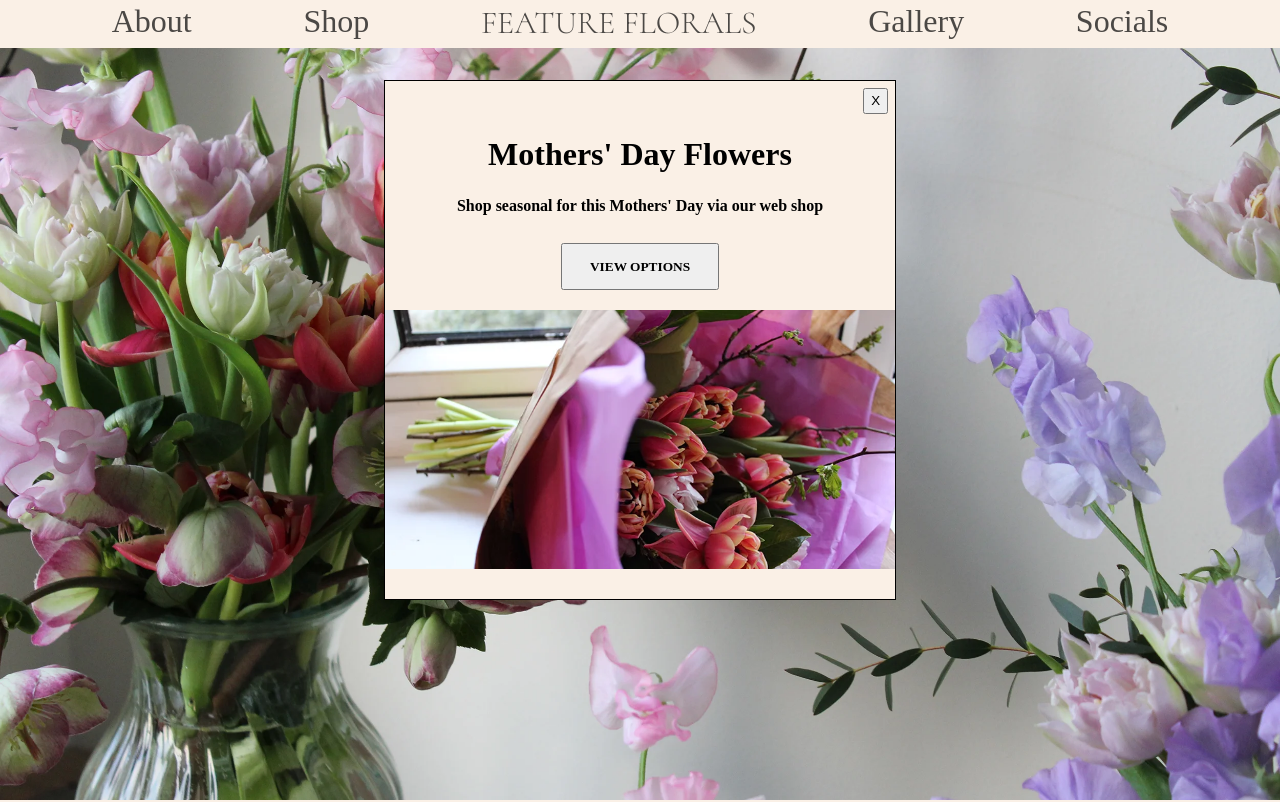
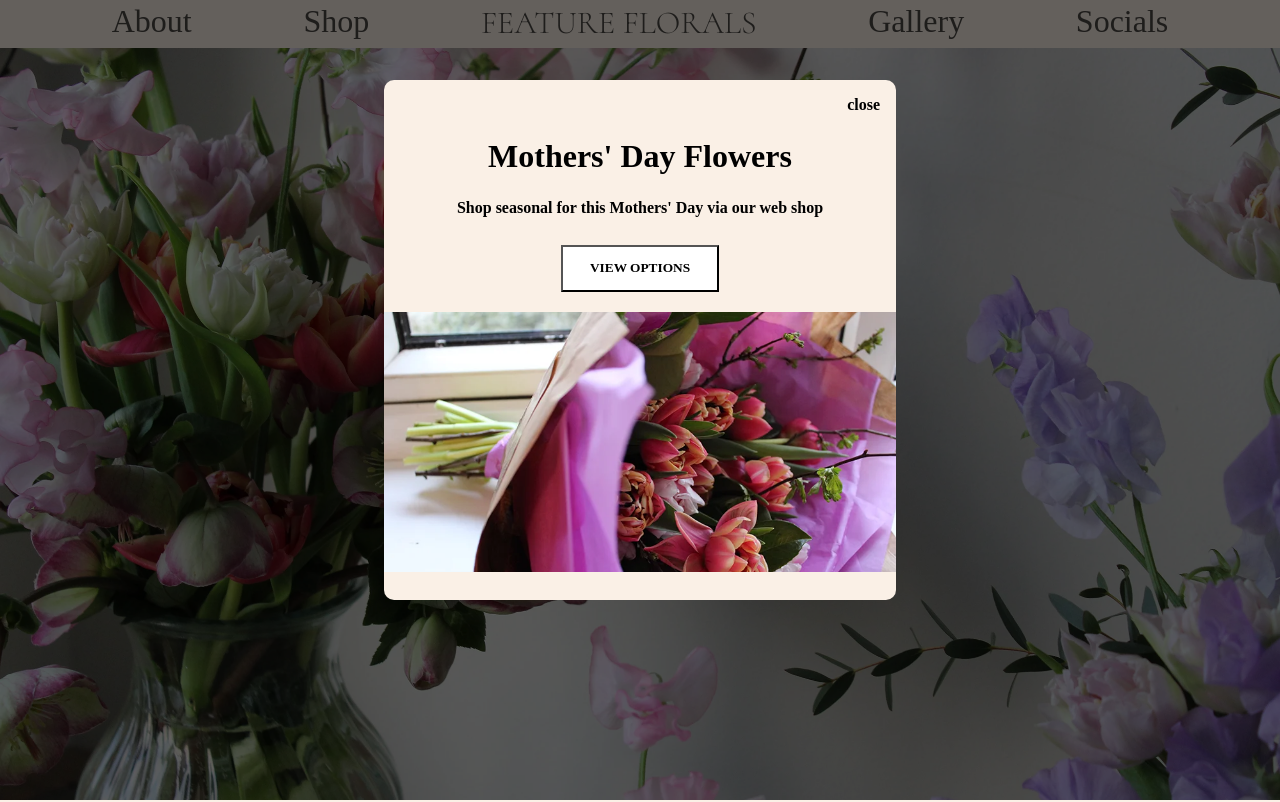
Before and after one commit to aPatient97/featureflorals2.0, a React (Create React App) app in the folder client/: page / in a window 1280 px wide. Shown: the top 802 px of the page. Built offline with nearby package versions, Linux system fonts and the light colour scheme; no server answers; a web font is replaced by a local one.

Commit message:
updated modal

```diff
--- a/client/src/components/MothersDay/index.js
+++ b/client/src/components/MothersDay/index.js
@@ -13,20 +13,21 @@ function MothersDay({setMothersDay}) {
     }
 
   return (
+   <>
         <div className="flex">
             <div className="md-popout">
-        <button onClick={closeModal} className='close-modal'>X</button>
+                <p onClick={closeModal} className='close-modal'>close</p>
                 <h1>Mothers' Day Flowers</h1>
                 <p>Shop seasonal for this Mothers' Day via our web shop</p>
                 <Link to='/shop'>
                     <button onClick={goToShop} className='buy-btn'>view options</button>
                 </Link>
-        <div className="modal-pic">
-
-        </div>
-
+                <div className="modal-pic"></div>
             </div>
         </div>
+        <div className="fader">
+        </div>
+   </>
 
 
   )
--- a/client/src/components/MothersDay/style.css
+++ b/client/src/components/MothersDay/style.css
@@ -4,23 +4,31 @@
     flex-direction: column;
     /* justify-content: center; */
     align-items: center;
-    border: solid 1px black;
+    /* border: solid 1px black; */
     background-color: linen;
     width: 40vw;
     height: 65vh;
     top: 10vh;
     /* color: white; */
-
+    border-radius: 10px;
+    z-index: 110;
 }
 
 .close-modal {
     /* justify-self: flex-end;
     align-self: flex-end; */
-    width: 5%;
-    height: 5%;
+    /* width: 5%;
+    height: 5%; */
     place-self: flex-end;
-    margin: 0.5em;
+    margin: 0.5em 0.5em 0em 0.5em;
     cursor: pointer;
+    border-radius: 50%;
+    /* border: solid 1px black; */
+    font-size: 1em;
+}
+
+.close-modal:hover {
+    text-decoration: underline;
 }
 
 .md-popout h1, .md-popout p {
@@ -51,13 +59,12 @@ button.buy-btn {
     text-transform: uppercase;
     cursor: pointer;
     margin: 1.5em;
+    background: white;
 
 }
 
 button.buy-btn:hover {
-    background-color: var(--background);
-    background-color: white;
-
+    background-color: linen;
 }
 
 .modal-pic {
@@ -73,3 +80,16 @@ button.buy-btn:hover {
         width: 90%;
     }
 }
+
+div.fader {
+    position: absolute;
+    width: 100%;
+    height: 100%;
+    /* height: 100vh; */
+    z-index: 100;
+    background-color: black;
+    opacity: 0.6;
+    top: 0;
+    /* background: transparent; */
+
+}
```
Lines whose indentation alone changed are shown as unchanged.
